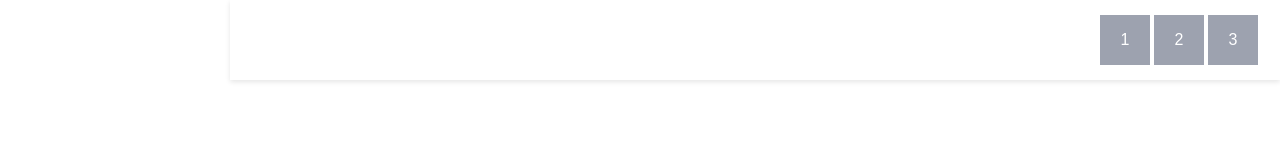
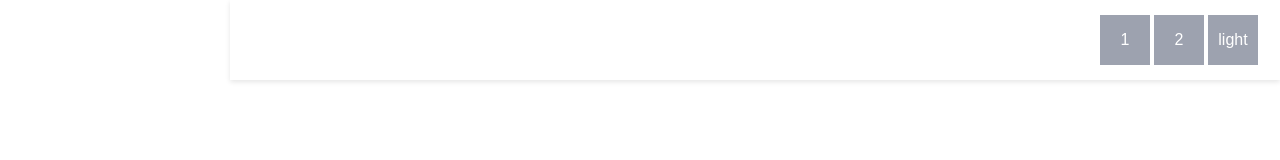
Before and after one commit to KimSnowFlower/MoToDo, a React (Create React App) app in the folder client/: page /friends in a window 1280 px wide. Shown: the top 160 px of the page. Built offline with nearby package versions, Linux system fonts and the light colour scheme.

Commit message:
20240816

```diff
--- a/client/src/Components/OptionBar/OptionBar.jsx
+++ b/client/src/Components/OptionBar/OptionBar.jsx
@@ -1,12 +1,18 @@
 import React from 'react';
-import styles from './OptionBar.module.css'; // CSS 모듈을 가져옵니다.
+import { useTheme } from '../Context/themeProvider';
+import styles from './OptionBar.module.css';
+import { ThemeConsumer } from 'styled-components';
 
 const OptionBar = () => {
+  const [ThemeMode, toggleTheme] = useTheme();
+
   return (
     <div className={styles.optionBar}>
       <button className={styles.optionButton}>1</button>
       <button className={styles.optionButton}>2</button>
-      <button className={styles.optionButton}>3</button>
+      <button className={styles.optionButton} onClick={toggleTheme}>
+        {ThemeMode === 'dark' ? 'dark' : 'light'}
+      </button>
     </div>
   );
 };
```
Also changed, not shown: 1 other file (tests, documents, lock files or other folders).
